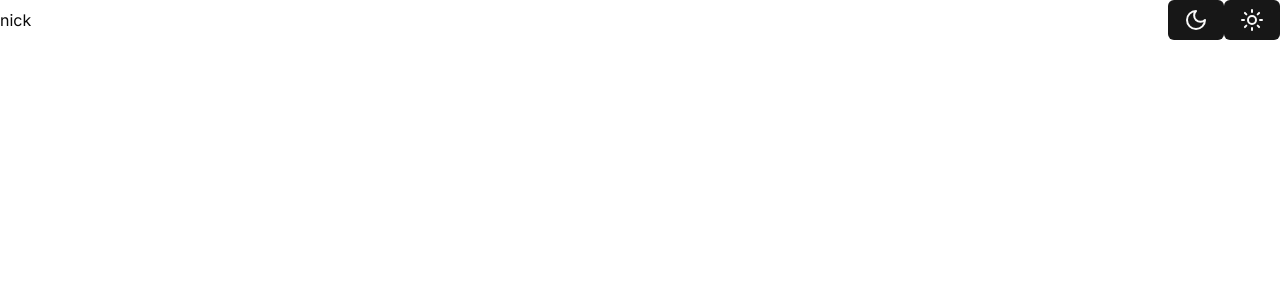
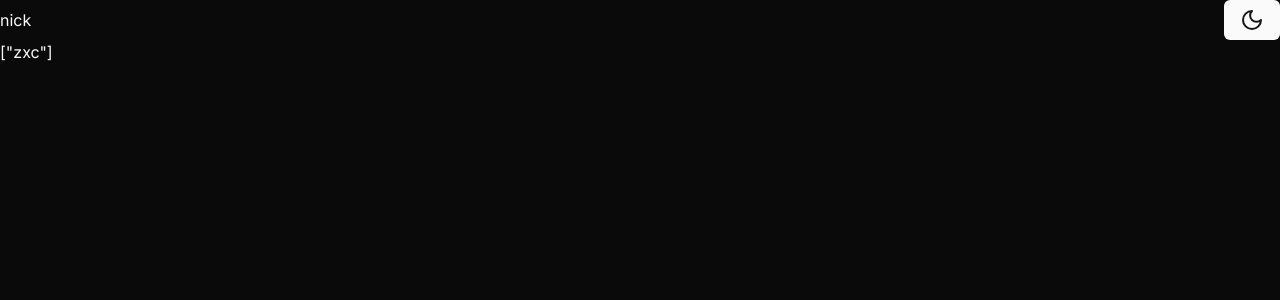
Before and after one commit to neequu/next-livestream, a Next.js app: page / in a window 1280 px wide. Shown: the top 300 px of the page. Built offline with nearby package versions, Linux system fonts and the light colour scheme.

Commit message:
chore: add vercel postgres

```diff
--- a/app/globals.css
+++ b/app/globals.css
@@ -1,6 +1,10 @@
 @tailwind base;
 @tailwind components;
 @tailwind utilities;
+
+html {
+  /* color-scheme: dark light; */
+}
 
 @layer base {
   :root {
--- a/app/layout.tsx
+++ b/app/layout.tsx
@@ -21,7 +21,7 @@ export default function RootLayout({
       <body className={inter.className}>
         <ThemeProvider
           attribute="class"
-          defaultTheme="system"
+          defaultTheme="dark"
           enableSystem
           disableTransitionOnChange
         >
--- a/app/page.tsx
+++ b/app/page.tsx
@@ -1,11 +1,6 @@
 import Image from "next/image";
-import { Button } from "@/components/ui/button";
 
-export default function Home() {
-  return (
-    <div
-      className="
-  px-2 md:px-2"
-    ></div>
-  );
+export default async function Home() {
+  const pets = ["zxc"];
+  return <div>{JSON.stringify(pets)}</div>;
 }
--- a/components/DarkToggle.tsx
+++ b/components/DarkToggle.tsx
@@ -7,16 +7,16 @@ import { useTheme } from "next-themes";
 import React from "react";
 
 const DarkToggle = () => {
-  const { setTheme } = useTheme();
+  const { setTheme, theme } = useTheme();
 
   return (
     <div>
-      <Button onClick={() => setTheme("dark")}>
+      <Button onClick={() => setTheme(theme === "dark" ? "light" : "dark")}>
         <Moon />
       </Button>
-      <Button onClick={() => setTheme("light")}>
+      {/* <Button onClick={() => setTheme("light")}>
         <Sun />
-      </Button>
+      </Button> */}
     </div>
   );
 };
--- a/package.json
+++ b/package.json
@@ -10,6 +10,7 @@
   },
   "dependencies": {
     "@radix-ui/react-slot": "^1.0.2",
+    "@vercel/postgres": "^0.5.1",
     "class-variance-authority": "^0.7.0",
     "clsx": "^2.0.0",
     "lucide-react": "^0.299.0",
```
Also changed, not shown: 2 other files (tests, documents, lock files or other folders).
